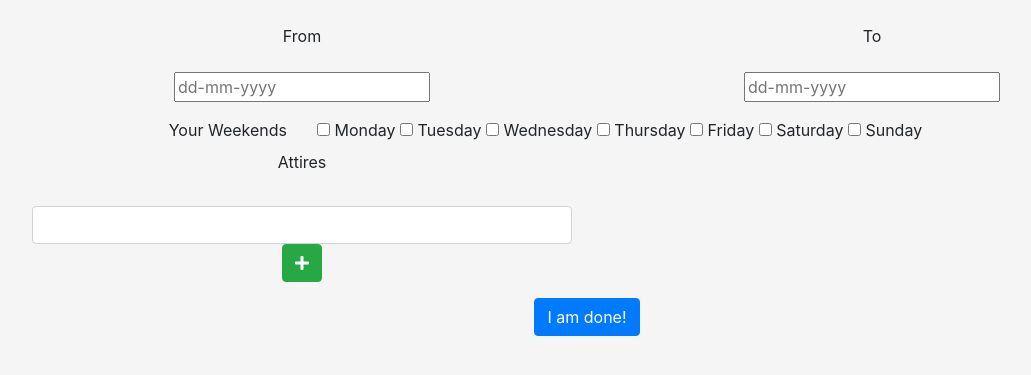
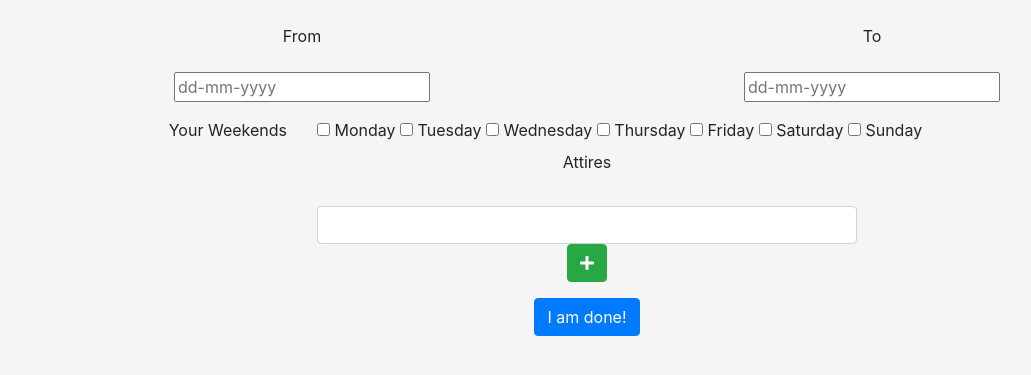
Before and after one commit to alexanderaryan/PythonWork, a Flask app: page /female in a window 1280 px wide. Shown: the top 375 px of the page, without its empty margins (53-1084 px from the left). Run offline with Flask 2, Linux system fonts and the light colour scheme; some libraries are stand-ins or nearby versions.

Commit message:
Added the new changes to Female view

```diff
--- a/dress_me/dressme/static/css/home.css
+++ b/dress_me/dressme/static/css/home.css
@@ -26,6 +26,9 @@ text-align: center;
     border-top: 1px solid #dee2e6;
 }
 
+.attire-add{
+    justify-content: center;
+}
 
 
 
--- a/dress_me/dressme/templates/base.html
+++ b/dress_me/dressme/templates/base.html
@@ -2,7 +2,8 @@
 <html lang="en">
 <head>
     <meta charset="UTF-8">
-    <title>Title</title>
+    <title>DressMe</title>
+    <link rel = "icon" type = "image/jpeg" href = "/static/Images/Logo.jpg">
     <link rel="stylesheet" href="https://stackpath.bootstrapcdn.com/bootstrap/4.4.1/css/bootstrap.min.css" integrity="sha384-Vkoo8x4CGsO3+Hhxv8T/Q5PaXtkKtu6ug5TOeNV6gBiFeWPGFN9MuhOf23Q9Ifjh" crossorigin="anonymous">
 <script src="https://ajax.googleapis.com/ajax/libs/jquery/3.4.1/jquery.min.js"></script>
 <script src="https://cdn.jsdelivr.net/npm/popper.js@1.16.0/dist/umd/popper.min.js" integrity="sha384-Q6E9RHvbIyZFJoft+2mJbHaEWldlvI9IOYy5n3zV9zzTtmI3UksdQRVvoxMfooAo" crossorigin="anonymous"></script>
@@ -88,7 +89,7 @@ $(this).on('click','.remove',function(){
 $('.attire-add').click(function(){
        s++;
 
-    $('#attire-add').after('<div class="col-6" id="attires-'+s+'-attire"><input class="form-control" id="attires-'+s+'-attire" name="attires-'+s+'-attire" type="text"><button class="btn btn-danger remove" type="button"><span class="fas fa-minus"></span></button></div>');
+    $('#attire-add').after('<div class="row form-group attire-add" id="attires-'+s+'-attire"><div class="col-6" ><input class="form-control" id="attires-'+s+'-attire" name="attires-'+s+'-attire" type="text"><button class="btn btn-danger remove" type="button"><span class="fas fa-minus"></span></button></div></div>');
     });
 $(this).on('click','.remove',function(){
        var target_input = $(this).parent();
--- a/dress_me/dressme/templates/female.html
+++ b/dress_me/dressme/templates/female.html
@@ -36,15 +36,15 @@
 </div>
         </div>
         <div class="table table-borderless" align="center">
-        <div class="row" align="center">
-        <div class="col-6 form-group" >
+        <div class="row attire-add" align="center">
+        <div class="col-6 form-group " >
             <label class="form-group" for="attires-0">Attires</label>
         </div>
             </div>
 
         {% for sub in form.attires%}
-        <div class="row form-group">
-            <div class="col-6" id="attire-add">
+        <div class="row form-group attire-add" id="attire-add">
+            <div class="col-6">
                 {{sub.attire(class="form-control")}}<button class="btn btn-success attire-add " type="button"><span class="fas fa-plus"></span></button>
             </div>
         </div>
```
Also changed, not shown: dress_me/dressme/static/images/Logo.JPG (added).
